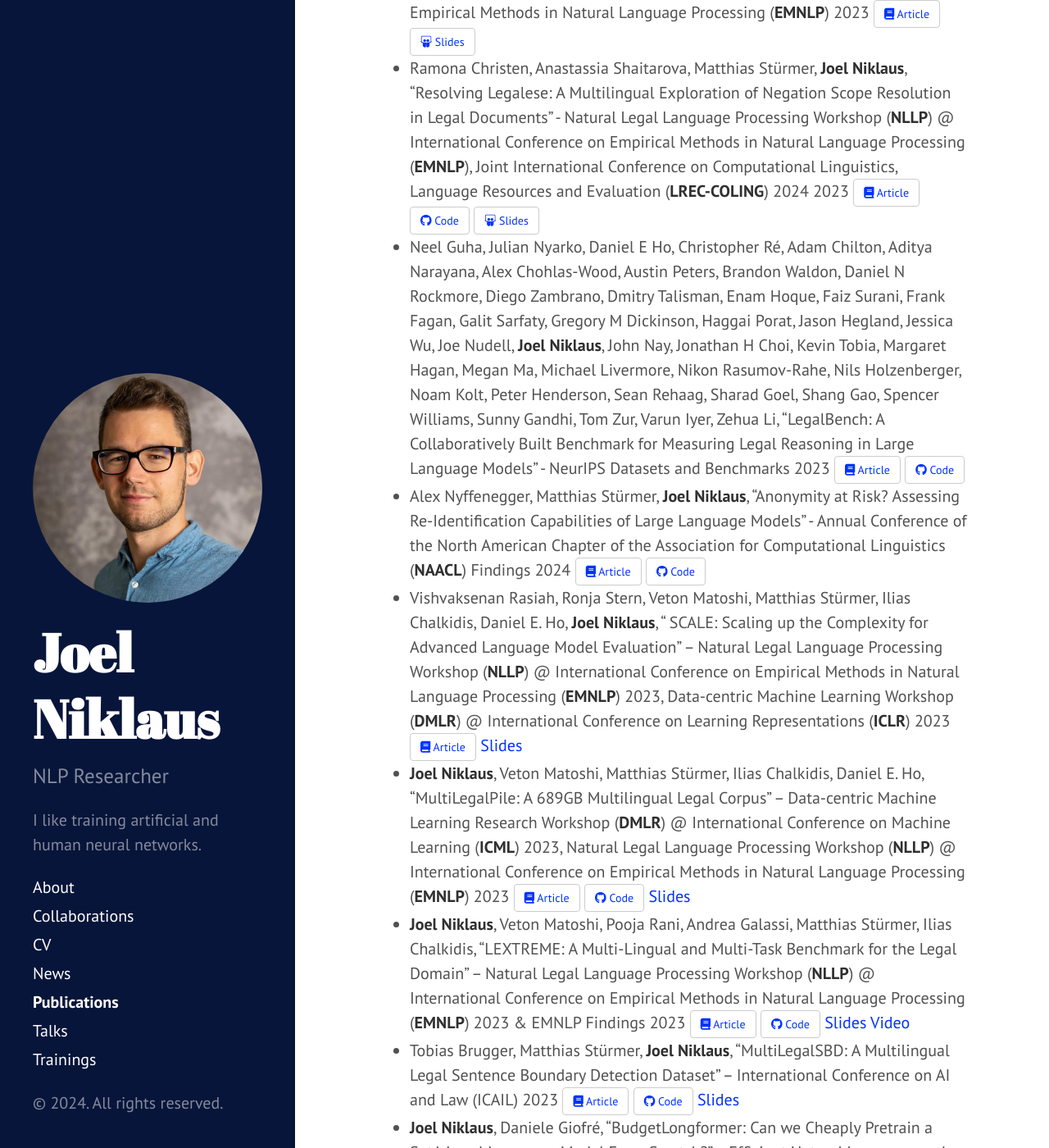
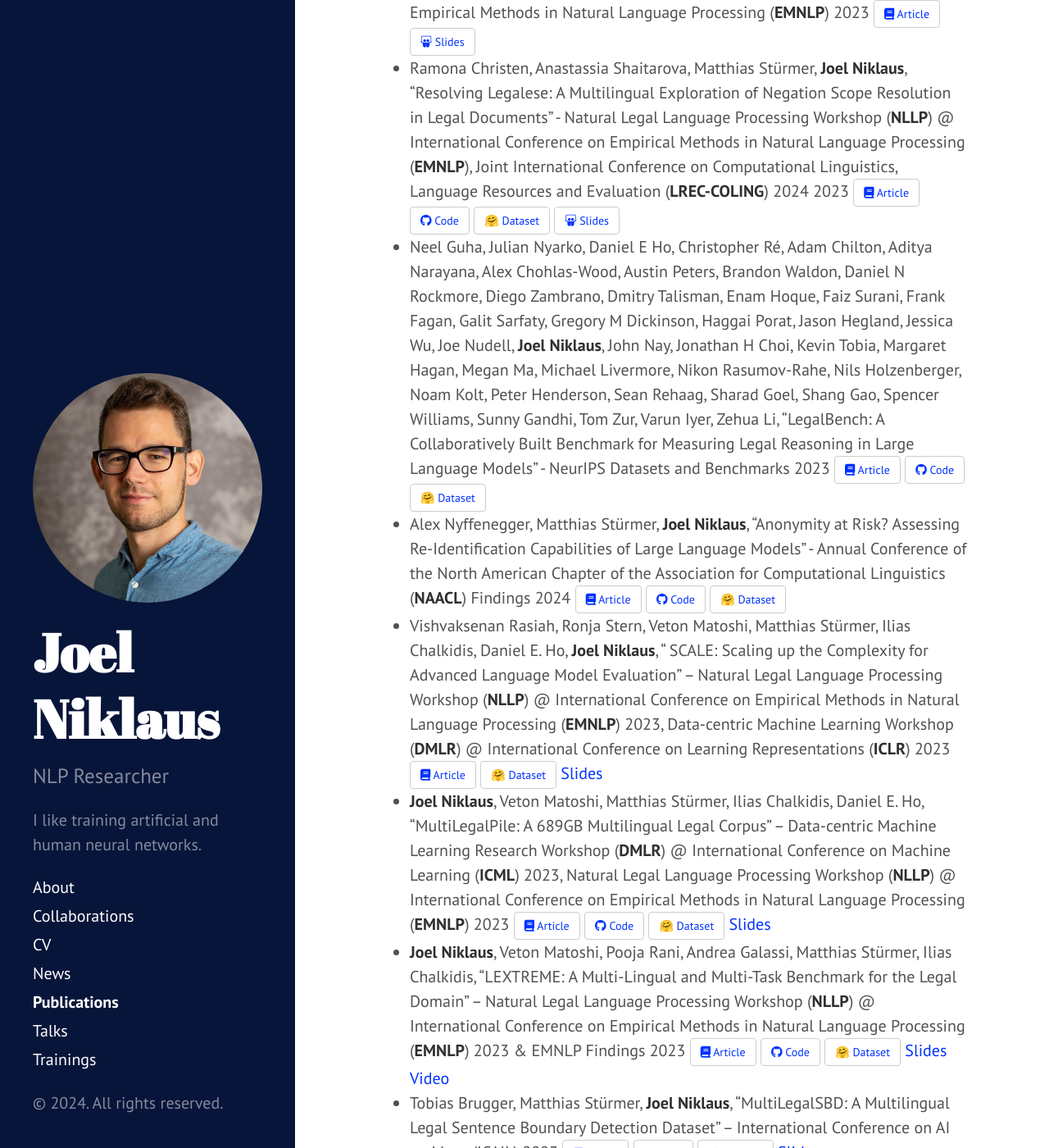
Before and after one commit to JoelNiklaus/joelniklaus.github.io, a Jekyll site: the page built from _pages/publications.md, in a window 1280 px wide and 1400 px high, scrolled down 1057 px. Shown: the whole window at 82% size. Built offline with Jekyll 4.4.1, drawn with Linux system fonts in a browser that asks for light colours; a style sheet for code colours, icons or effects is not loaded; some of the changed text lies outside the part shown.

Commit message:
added buttons to datasets
Signed-off-by: Joel Niklaus <me@joelniklaus.ch>

```diff
--- a/_pages/publications.md
+++ b/_pages/publications.md
@@ -31,8 +31,7 @@ on [Google Scholar](https://scholar.google.com/citations?user=qJ8iricAAAAJ).
 * Santosh T.Y.S.S, Nina Baumgartner, Matthias Stürmer, Matthias Grabmair, **Joel Niklaus**,
   "Towards Explainability and Fairness in Swiss Judgement Prediction: Benchmarking on a Multilingual Dataset" -
   Natural Legal Language Processing Workshop (**NLLP**) @ International Conference on Empirical Methods in Natural Language Processing (**EMNLP**)
-  2023, Joint International Conference on Computational Linguistics, Language Resources and Evaluation (**LREC-COLING**)
-  2024
+  2023, Joint International Conference on Computational Linguistics, Language Resources and Evaluation (**LREC-COLING**) 2024
   <a href="https://arxiv.org/abs/2402.17013" target="_blank" type="button" class="btn"><i class="fa-solid fa-book"></i> Article</a>
   <a href="https://huggingface.co/collections/joelniklaus/explainability-datasets-6601a0ffa4bca9c75dbc57b0" target="_blank" type="button" class="btn">🤗 Dataset</a>
   <a href="https://docs.google.com/presentation/d/19x5Kin1k2V5VJYqQnIp2_jv-92hSQMLFoQtOGw46vII/edit?usp=sharing" target="_blank" type="button" class="btn"><i class="fa-brands fa-slideshare"></i> Slides</a>
@@ -48,6 +47,7 @@ on [Google Scholar](https://scholar.google.com/citations?user=qJ8iricAAAAJ).
   2023
   <a href="https://arxiv.org/abs/2309.08695" target="_blank" type="button" class="btn"><i class="fa-solid fa-book"></i> Article</a>
   <a href="https://github.com/RamonaChristen/Multilingual_Negation_Scope_Resolution_on_Legal_Data" target="_blank" type="button" class="btn"><i class="fa-brands fa-github"></i> Code</a>
+  <a href="https://huggingface.co/datasets/rcds/MultiLegalNeg" target="_blank" type="button" class="btn">🤗 Dataset</a>
   <a href="https://docs.google.com/presentation/d/1nHxZUuzFmrdcbo8l-hGfeapl9ku5xKLrRcrZAR_CbbA/edit?usp=sharing" target="_blank" type="button" class="btn"><i class="fa-brands fa-slideshare"></i> Slides</a>
 * Neel Guha, Julian Nyarko, Daniel E Ho, Christopher Ré, Adam Chilton, Aditya Narayana, Alex Chohlas-Wood, Austin
   Peters, Brandon Waldon, Daniel N Rockmore, Diego Zambrano, Dmitry Talisman, Enam Hoque, Faiz Surani, Frank Fagan,
@@ -58,17 +58,20 @@ on [Google Scholar](https://scholar.google.com/citations?user=qJ8iricAAAAJ).
   Datasets and Benchmarks 2023
   <a href="https://nips.cc/virtual/2023/poster/73565" target="_blank" type="button" class="btn"><i class="fa-solid fa-book"></i> Article</a>
   <a href="https://github.com/HazyResearch/legalbench" target="_blank" type="button" class="btn"><i class="fa-brands fa-github"></i> Code</a>
+  <a href="https://huggingface.co/datasets/nguha/legalbench" target="_blank" type="button" class="btn">🤗 Dataset</a>
 * Alex Nyffenegger, Matthias Stürmer, **Joel Niklaus**, "Anonymity at Risk? Assessing Re-Identification Capabilities of
   Large Language Models" - Annual Conference of the North American Chapter of the Association for Computational
   Linguistics (**NAACL**) Findings 2024
   <a href="https://arxiv.org/abs/2308.11103" target="_blank" type="button" class="btn"><i class="fa-solid fa-book"></i> Article</a>
   <a href="https://github.com/Skatinger/Anonymity-at-Risk-Assessing-Re-Identification-Capabilities-of-Large-Language-Models" target="_blank" type="button" class="btn"><i class="fa-brands fa-github"></i> Code</a>
+  <a href="https://huggingface.co/collections/joelniklaus/anonymity-at-risk-datasets-6535f7c1b3852ed1cef487ff" target="_blank" type="button" class="btn">🤗 Dataset</a>
 * Vishvaksenan Rasiah, Ronja Stern, Veton Matoshi, Matthias Stürmer, Ilias Chalkidis, Daniel E. Ho, **Joel Niklaus**, "
   SCALE: Scaling up the Complexity for Advanced Language Model Evaluation" – Natural Legal Language Processing
   Workshop (**NLLP**) @ International Conference on Empirical Methods in Natural Language Processing (**EMNLP**)
   2023, Data-centric Machine Learning Workshop (**DMLR**) @ International Conference on Learning Representations
   (**ICLR**) 2023
   <a href="https://arxiv.org/abs/2306.09237" target="_blank" type="button" class="btn"><i class="fa-solid fa-book"></i> Article</a>
+  <a href="https://huggingface.co/collections/joelniklaus/scale-datasets-6535da6123e0af0e0da0b142" target="_blank" type="button" class="btn">🤗 Dataset</a>
   [Slides](https://docs.google.com/presentation/d/1Uf3Qnp-0gznFrofiIIEUBeA8jfIVIuliKVrVbtyUw9E/edit?usp=sharing)
 * **Joel Niklaus**, Veton Matoshi, Matthias Stürmer, Ilias Chalkidis, Daniel E. Ho, "MultiLegalPile: A 689GB
   Multilingual Legal Corpus" – Data-centric Machine Learning Research Workshop (**DMLR**) @ International Conference on
@@ -76,12 +79,14 @@ on [Google Scholar](https://scholar.google.com/citations?user=qJ8iricAAAAJ).
   Empirical Methods in Natural Language Processing (**EMNLP**) 2023
   <a href="https://arxiv.org/abs/2306.02069" target="_blank" type="button" class="btn"><i class="fa-solid fa-book"></i> Article</a>
   <a href="https://github.com/JoelNiklaus/LegalDatasets" target="_blank" type="button" class="btn"><i class="fa-brands fa-github"></i> Code</a>
+  <a href="https://huggingface.co/collections/joelniklaus/multilegalpile-datasets-6535db705f5e918bdc17ecc7" target="_blank" type="button" class="btn">🤗 Dataset</a>
   [Slides](https://docs.google.com/presentation/d/1fUpXOwUxMCm2RiWc4Pn8x3QFF631d6OzEyL-WWN3z_A/edit?usp=sharing)
 * **Joel Niklaus**, Veton Matoshi, Pooja Rani, Andrea Galassi, Matthias Stürmer, Ilias Chalkidis,
   "LEXTREME: A Multi-Lingual and Multi-Task Benchmark for the Legal Domain" –
   Natural Legal Language Processing Workshop (**NLLP**) @ International Conference on Empirical Methods in Natural Language Processing (**EMNLP**) 2023 & EMNLP Findings 2023
   <a href="https://aclanthology.org/2023.findings-emnlp.200/" target="_blank" type="button" class="btn"><i class="fa-solid fa-book"></i> Article</a>
   <a href="https://github.com/JoelNiklaus/LEXTREME" target="_blank" type="button" class="btn"><i class="fa-brands fa-github"></i> Code</a>
+  <a href="https://huggingface.co/datasets/joelniklaus/lextreme" target="_blank" type="button" class="btn">🤗 Dataset</a>
   [Slides](https://docs.google.com/presentation/d/1crQ-No1xZQkSDMewiPmqFaPcNfga1KpgHHE8M34xlec/edit?usp=sharing)
   [Video](https://youtu.be/-luWTu8E78c)
 * Tobias Brugger, Matthias Stürmer, **Joel Niklaus**,
@@ -89,6 +94,7 @@ on [Google Scholar](https://scholar.google.com/citations?user=qJ8iricAAAAJ).
   International Conference on AI and Law (ICAIL) 2023
   <a href="https://dl.acm.org/doi/10.1145/3594536.3595132" target="_blank" type="button" class="btn"><i class="fa-solid fa-book"></i> Article</a>
   <a href="https://github.com/tobiasbrugger/multilegalsbd" target="_blank" type="button" class="btn"><i class="fa-brands fa-github"></i> Code</a>
+  <a href="https://huggingface.co/datasets/rcds/MultiLegalSBD" target="_blank" type="button" class="btn">🤗 Dataset</a>
   [Slides](https://docs.google.com/presentation/d/1ccDJEsJPxu62CzAYo7v6IfW0sLaOWBjYz3oTZm_Epko/edit?usp=sharing)
 * **Joel Niklaus**, Daniele Giofré, "BudgetLongformer: Can we Cheaply Pretrain a SotA Legal Language Model From
   Scratch?" – Efficient Natural Language and Speech Processing Workshop (ENLSP) @ Neural Information Processing
@@ -101,6 +107,7 @@ on [Google Scholar](https://scholar.google.com/citations?user=qJ8iricAAAAJ).
   International Conference on Empirical Methods in Natural Language Processing (**EMNLP**) 2022
   <a href="https://aclanthology.org/2022.nllp-1.3/" target="_blank" type="button" class="btn"><i class="fa-solid fa-book"></i> Article</a>
   <a href="https://github.com/darrow-labs/ClassActionPrediction" target="_blank" type="button" class="btn"><i class="fa-brands fa-github"></i> Code</a>
+  <a href="https://huggingface.co/collections/joelniklaus/classactionprediction-datasets-6535f61799d8bba2945649f2" target="_blank" type="button" class="btn">🤗 Dataset</a>
 * **Joel Niklaus**, Matthias Stürmer, Ilias Chalkidis,
   "An Empirical Study on Cross-X Transfer for Legal Judgment Prediction" –
   Conference of the Asia-Pacific Chapter of the Association for Computational Linguistics (**AACL**) and
@@ -114,6 +121,7 @@ on [Google Scholar](https://scholar.google.com/citations?user=qJ8iricAAAAJ).
   Natural Legal Language Processing Workshop (**NLLP**) @ International Conference on Empirical Methods in Natural Language Processing (**EMNLP**) 2021
   <a href="https://aclanthology.org/2021.nllp-1.3/" target="_blank" type="button" class="btn"><i class="fa-solid fa-book"></i> Article</a>
   <a href="https://github.com/JoelNiklaus/SwissJudgementPrediction" target="_blank" type="button" class="btn"><i class="fa-brands fa-github"></i> Code</a>
+  <a href="https://huggingface.co/datasets/rcds/swiss_judgment_prediction" target="_blank" type="button" class="btn">🤗 Dataset</a>
   [Slides](https://docs.google.com/presentation/d/1XmiwEEuwH4dSQmGGQs1yxjFb3-9Avc6ylx0SrmkYnLE/edit?usp=sharing)
   [Video](https://youtu.be/nfGbywb2wHI)
 * Christine Krebs, Michael Falkner, **Joel Niklaus**, Luca Persello, Stefan Klöppel, Tobias Nef, Prabitha Urwyler,
```
